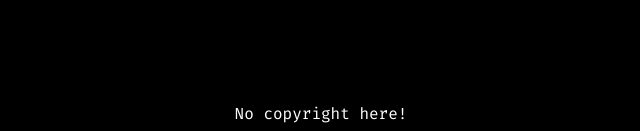
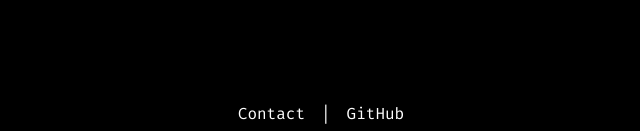
Before and after one commit to crudh/vim-how, a Next.js app: page / in a window 1280 px wide. Shown: the part 666-797 px from the top of the page, without its empty margins (319-959 px from the left). Built offline with nearby package versions, Linux system fonts and the light colour scheme.

Commit message:
Add footer with links (#32)

```diff
--- a/pages/404.tsx
+++ b/pages/404.tsx
@@ -2,12 +2,10 @@ import { FC } from "react";
 import { LinkButton } from "../components/link-button";
 
 const NotFoundPage: FC = () => (
-  <div className="grid place-items-center h-full">
-    <div className="flex flex-col items-center">
-      <h3>404 &#124; Nothing found</h3>
-      <div className="pt-8">
-        <LinkButton label="Go to start" to="/" />
-      </div>
+  <div className="flex flex-col flex-grow items-center justify-center">
+    <h3>404 &#124; Nothing found</h3>
+    <div className="pt-8">
+      <LinkButton label="Go to start" to="/" />
     </div>
   </div>
 );
--- a/pages/_app.tsx
+++ b/pages/_app.tsx
@@ -9,7 +9,13 @@ const Header = () => (
   </header>
 );
 
-const Footer = () => <footer className="p-2 pt-8">No copyright here!</footer>;
+const Footer = () => (
+  <footer className="p-2 pt-8 flex">
+    <a href="https://crudh.se">Contact</a>
+    <div className="pl-4 pr-4">|</div>
+    <a href="https://github.com/crudh/vim-how">GitHub</a>
+  </footer>
+);
 
 const App: FC<AppProps> = ({ Component, pageProps }) => (
   <>
@@ -23,7 +29,7 @@ const App: FC<AppProps> = ({ Component, pageProps }) => (
     </Head>
     <div className="flex flex-col items-center min-h-screen">
       <Header />
-      <main className="w-full flex-1">
+      <main className="w-full flex-1 flex flex-col items-center">
         <Component {...pageProps} />
       </main>
       <Footer />
--- a/pages/categories/[id].tsx
+++ b/pages/categories/[id].tsx
@@ -37,7 +37,7 @@ const CategoryPage: FC = () => {
   };
 
   return (
-    <div className="flex flex-col items-center">
+    <>
       <input
         className="p-2 text-black border-gray-500 border-2 outline-none rounded-lg hover:border-white focus:border-white"
         placeholder="Search command"
@@ -56,7 +56,7 @@ const CategoryPage: FC = () => {
       <div className="w-full sm:w-2/3 md:w-1/2 xl:w-1/3 pt-8">
         <CommandViewList commands={commands} />
       </div>
-    </div>
+    </>
   );
 };
 
--- a/pages/index.tsx
+++ b/pages/index.tsx
@@ -23,7 +23,7 @@ const StartPage: FC = () => {
   };
 
   return (
-    <div className="flex flex-col items-center">
+    <>
       <input
         className="p-2 text-black border-gray-500 border-2 outline-none rounded-lg hover:border-white focus:border-white"
         placeholder="Search command"
@@ -61,7 +61,7 @@ const StartPage: FC = () => {
           <CommandViewList commands={results} showCategory />
         </div>
       )}
-    </div>
+    </>
   );
 };
 
```
